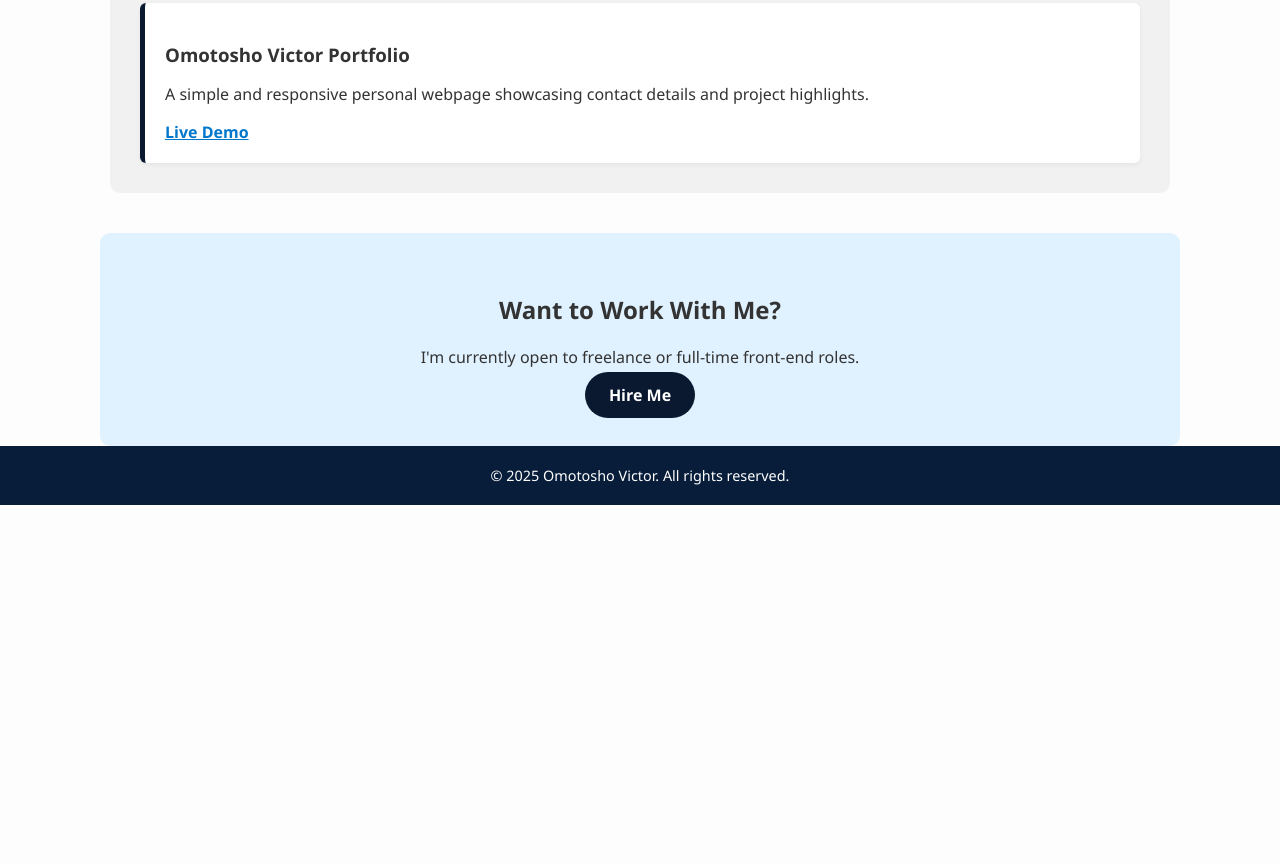
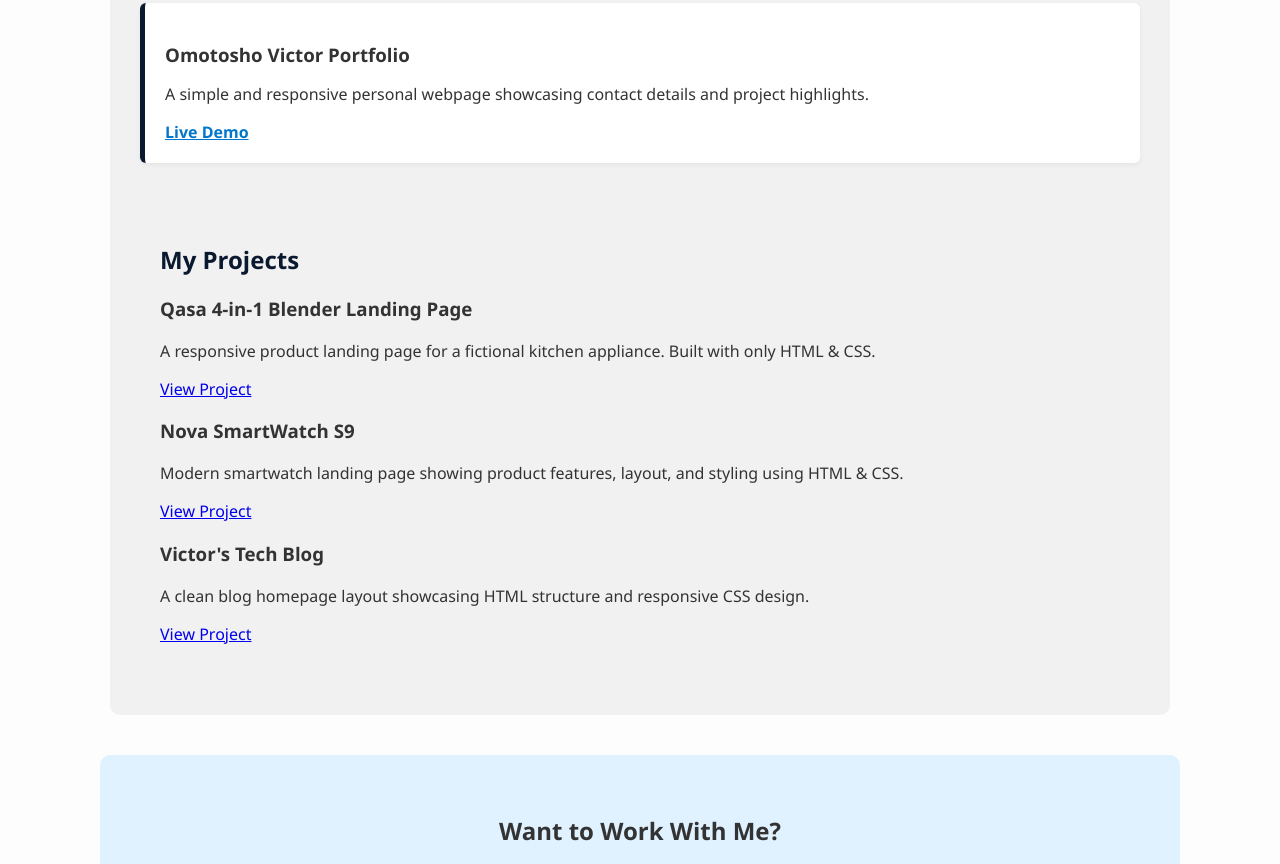
Before and after one commit to Vic-page/victor-portfolio, a plain HTML site: page index.html in a window 1280 px wide. Shown: the part 642-1506 px from the top of the page. Before the commit the page ends 1147 px from the top, so only its background shows below. Drawn offline with Linux system fonts and the light colour scheme.

Commit message:
Update index.html

```diff
--- a/index.html
+++ b/index.html
@@ -145,6 +145,30 @@
       </div>
 
       <!-- More projects to be added later -->
+      <main>
+  <section class="project-list">
+    <h2>My Projects</h2>
+
+    <div class="project">
+      <h3>Qasa 4-in-1 Blender Landing Page</h3>
+      <p>A responsive product landing page for a fictional kitchen appliance. Built with only HTML & CSS.</p>
+      <a href="qasa-landing.html" target="_blank">View Project</a>
+    </div>
+
+    <div class="project">
+      <h3>Nova SmartWatch S9</h3>
+      <p>Modern smartwatch landing page showing product features, layout, and styling using HTML & CSS.</p>
+      <a href="nova-smartwatch.html" target="_blank">View Project</a>
+    </div>
+
+    <div class="project">
+      <h3>Victor's Tech Blog</h3>
+      <p>A clean blog homepage layout showcasing HTML structure and responsive CSS design.</p>
+      <a href="victors-blog.html" target="_blank">View Project</a>
+    </div>
+
+  </section>
+        </main>
     </div>
   </section>
 
```
